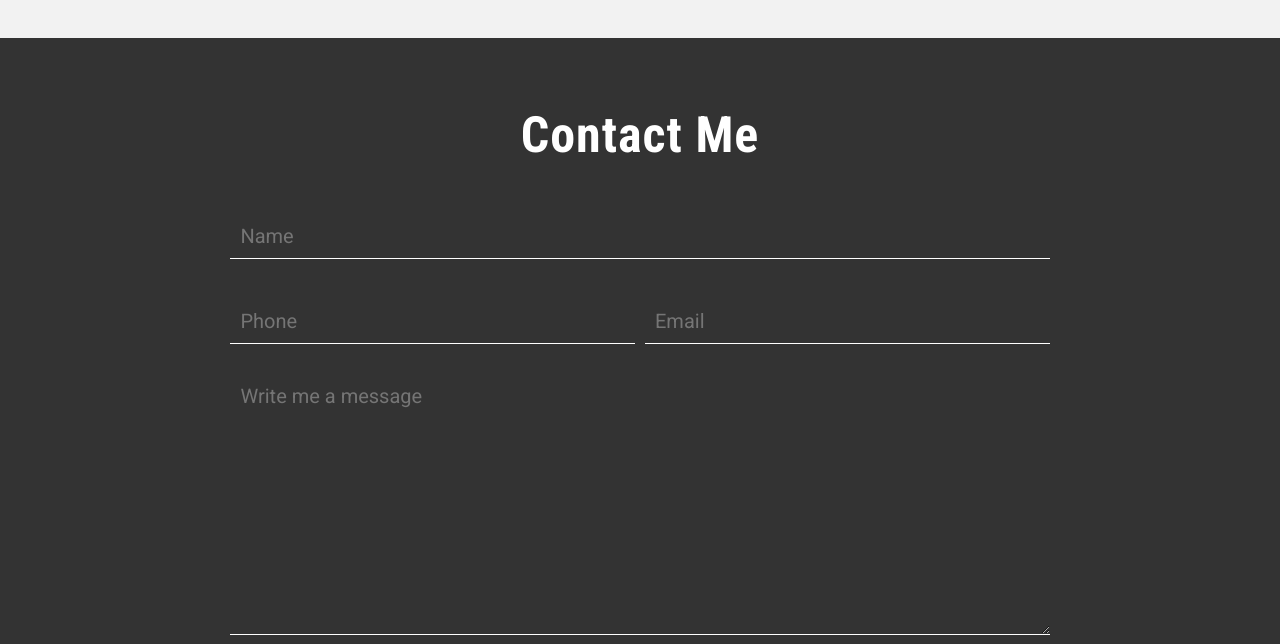
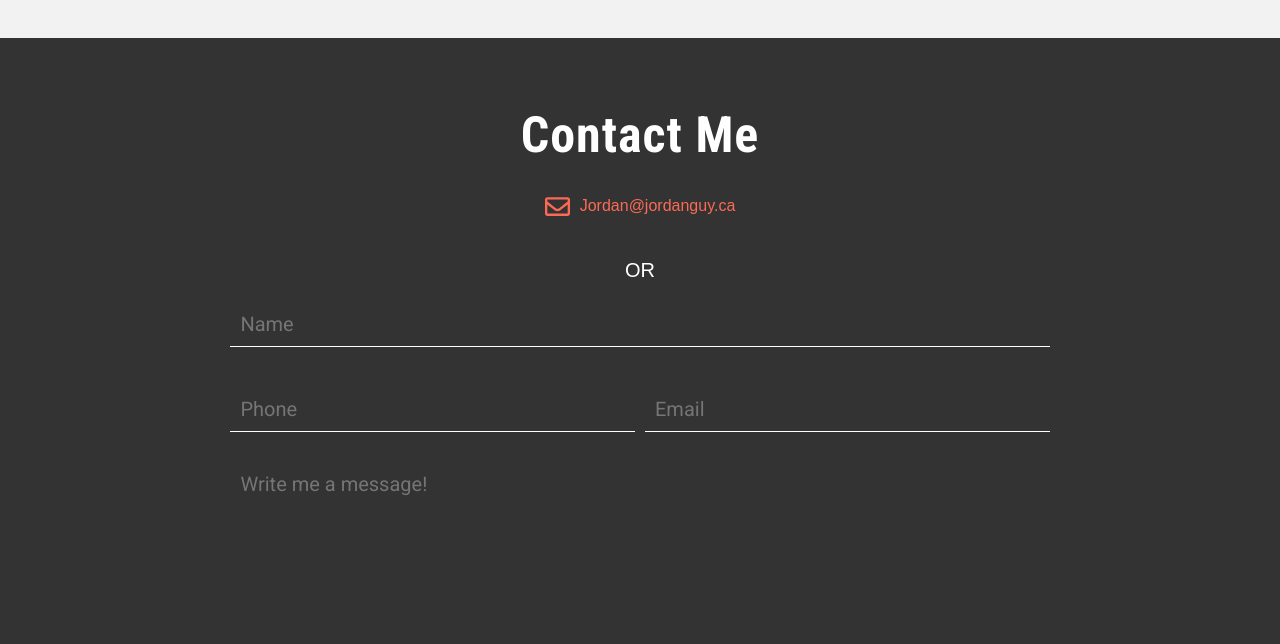
Before and after one commit to JordanGuy27/portfolio, a website: page index.html in a window 1280 px wide. Shown: the part 3482-4126 px from the top of the page. Drawn offline with nearby package versions, Linux system fonts and the light colour scheme; some packages are replaced by stand-ins of ours; a script that the page names is missing.

Commit message:
updated contact section

```diff
--- a/dev/styles/_contact.scss
+++ b/dev/styles/_contact.scss
@@ -33,6 +33,7 @@
         background-color: #fc6a55;
         color: #fff;
         padding: 16px 65px;
+        margin-top: 50px;
         width: 50%;
         font-size: 16px;
         text-transform: uppercase;
@@ -92,3 +93,35 @@
         color: #ee2a0c;
     }
 }
+
+.contactEmail {
+    display: flex;
+    justify-content: center;
+    align-items: center;
+    .center {
+        display: flex;
+        align-items: center;
+    }
+    .marginRight {
+        margin-right: 10px;
+    }
+    a{
+        text-decoration: none;
+        color: #fc6a55;
+        transition: all 0.5s ease;
+        &:hover {
+            color: #ee2a0c;
+        }
+        .fa-envelope {
+            font-size: 25px;
+        }
+    }
+}
+
+.contactOr {
+        display: flex;
+        justify-content: center;
+        margin-top: 40px;
+        font-size: 20px;
+        color: #fff;
+    }
--- a/dev/styles/_footer.scss
+++ b/dev/styles/_footer.scss
@@ -14,7 +14,7 @@ footer {
     font-size: 12px;
 }
 
-.fa-twitter, .fa-github, .fa-linkedin, .fa-envelope {
+.fa-twitter, .fa-github, .fa-linkedin {
     color: #fff;
     text-decoration: none;
     font-size: 24px;
--- a/index.html
+++ b/index.html
@@ -49,7 +49,7 @@
 				<section class="about">
 					<div class="aboutDescription" data-aos="fade-down" data-aos-duration="1000">
 						<p>Hello! My name is <span>Jordan</span> and I am a web developer who appreciates efficient code, interactive user experiences and highlight reel goals. I enjoy development and coding almost as much as I love the Toronto Maple Leafs. Previously I worked as an Exercise Physiologist and it has shown me the importance of not only team work but also how effective it can be to learn from your co-workers. My current interests include Game of Thrones, hockey in any form, coffee and pizza.</p>
-						<p>If you want to get in touch, shoot me an email at <a href="mailto:jordan@jordanguy.ca" target="_blank">Jordan@jordanguy.ca
+						<p>If you want to get in touch, shoot me an email at <a href="mailto:jordan@jordanguy.ca">Jordan@jordanguy.ca
 						</a></p>
 						<div class="social">
 							<a href="https://twitter.com/Jguy27" target="_blank">
@@ -75,7 +75,7 @@
 					<h3>Projects</h3>
 				</div>
 				<section class="projects">
-					<div class="project2" data-aos="slide-right" data-aos-duration="1000">
+					<div class="project2" data-aos="fade-up" data-aos-duration="1000">
 						<div class="description">
 							<h4>Can you Meme Better Than?</h4>
 							<h4 class="language">Built with: JavaScript/jQuery/API</h4>
@@ -87,7 +87,7 @@
 						</div>
 						<div class="imgContainer"><img src="./public/styles/assets/memeEdit.png" alt=""></div>
 					</div>
-					<div class="project4" data-aos="slide-left" data-aos-duration="1000">
+					<div class="project4" data-aos="fade-up" data-aos-duration="1000">
 						<div class="imgContainer">
 							<img src="./public/styles/assets/snackeryouEdit.png" alt="">
 						</div>
@@ -101,7 +101,7 @@
 							</div>
 						</div>
 					</div>
-					<div class="project3" data-aos="slide-right" data-aos-duration="1000">
+					<div class="project3" data-aos="fade-up" data-aos-duration="1000">
 						<div class="description">
 							<h4>Cerveza P.I.</h4>
 							<h4 class="language">Built with: React/Firebase</h4>
@@ -113,7 +113,7 @@
 						</div>
 						<div class="imgContainer"><img src="./public/styles/assets/beerEdit.png" alt=""></div>
 					</div>
-					<div class="project1" data-aos="slide-left" data-aos-duration="1500">
+					<div class="project1" data-aos="fade-up" data-aos-duration="1500">
 						<div class="imgContainer"><img src="./public/styles/assets/overEdit.png" alt=""></div>
 						<div class="description">
 							<h4>Over</h4>
@@ -164,6 +164,12 @@
 		<section class="contact" id="contact">
 			<div class="wrapper">
 				<h3>Contact Me</h3>
+				<div class="contactEmail">
+					<a href="mailto:jordan@jordanguy.ca" class="center"><i class="far fa-envelope marginRight"></i>Jordan@jordanguy.ca</a>
+				</div>
+				<div class="contactOr">
+					OR
+				</div>
 				<div class="form">
 					<form class="contactForm" action="https://formspree.io/jordan@jordanguy.ca" method="POST">
 						<div class="contactContainer">
@@ -176,7 +182,7 @@
 							</div>
 						</div>
 						<div class="contactContainer">
-							<textarea name="Write a Message!" id="" cols="30" rows="10" placeholder="Write me a message"></textarea>
+							<textarea name="Write a Message!" id="" cols="30" rows="10" placeholder="Write me a message!"></textarea>
 						</div>
 						<input type="submit" value="Send it" class="send">
 					</form>
--- a/public/styles/style.css
+++ b/public/styles/style.css
@@ -369,6 +369,7 @@ header {
     background-color: #fc6a55;
     color: #fff;
     padding: 16px 65px;
+    margin-top: 50px;
     width: 50%;
     font-size: 16px;
     text-transform: uppercase;
@@ -418,6 +419,31 @@ header {
   .emailMe:hover {
     color: #ee2a0c; }
 
+.contactEmail {
+  display: flex;
+  justify-content: center;
+  align-items: center; }
+  .contactEmail .center {
+    display: flex;
+    align-items: center; }
+  .contactEmail .marginRight {
+    margin-right: 10px; }
+  .contactEmail a {
+    text-decoration: none;
+    color: #fc6a55;
+    transition: all 0.5s ease; }
+    .contactEmail a:hover {
+      color: #ee2a0c; }
+    .contactEmail a .fa-envelope {
+      font-size: 25px; }
+
+.contactOr {
+  display: flex;
+  justify-content: center;
+  margin-top: 40px;
+  font-size: 20px;
+  color: #fff; }
+
 footer {
   padding: 40px;
   background-color: #333; }
@@ -432,13 +458,13 @@ footer {
   color: #fff;
   font-size: 12px; }
 
-.fa-twitter, .fa-github, .fa-linkedin, .fa-envelope {
+.fa-twitter, .fa-github, .fa-linkedin {
   color: #fff;
   text-decoration: none;
   font-size: 24px;
   margin-left: 10px;
   transition: all 0.3s; }
-  .fa-twitter:hover, .fa-github:hover, .fa-linkedin:hover, .fa-envelope:hover {
+  .fa-twitter:hover, .fa-github:hover, .fa-linkedin:hover {
     color: #ee2a0c; }
 
 @media (max-width: 1060px) {
```
